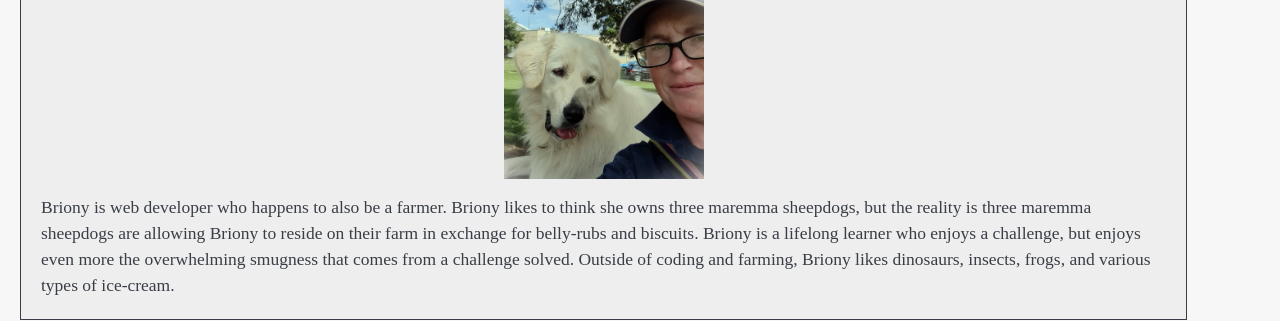
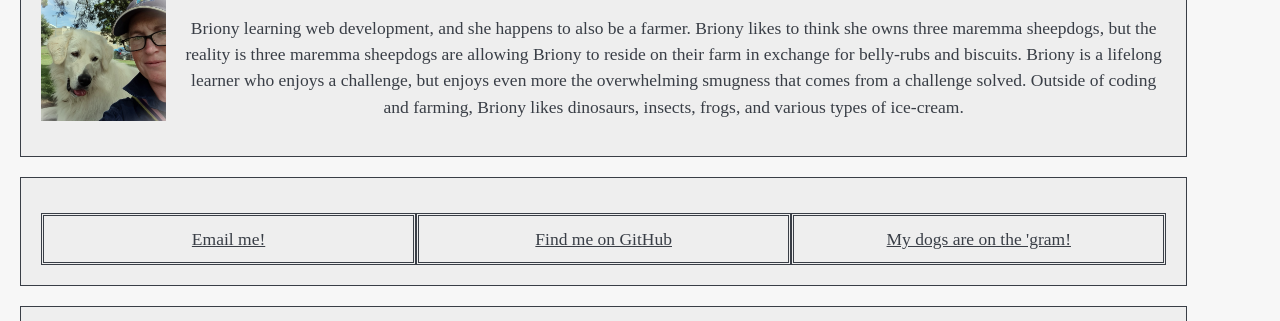
Before and after one commit to BuzWrecks/Portfolio, a plain HTML site: page index.html in a window 1280 px wide. Shown: the part 323-644 px from the top of the page. Drawn offline with Linux system fonts and the light colour scheme.

Commit message:
cleaned up html, removed unused images from assets file

```diff
--- a/assets/css/style.css
+++ b/assets/css/style.css
@@ -35,16 +35,22 @@ body {
 
 h2 {
   text-align: center;
+  margin-bottom: 15px;
 }
 
-.profile {
+.profile div {
   display: flex;
-  flex-direction: column;
+  flex-direction: row;
+  text-align: center;
+  align-items: center;
+}
+div img {
+  margin-right: 15px;
 }
 
 .avatar {
-  max-width: 200px;
-  max-height: 200px;
+  max-width: 125px;
+  max-height: 125px;
   align-self: center;
   margin-bottom: 15px;
 }
--- a/index.html
+++ b/index.html
@@ -24,16 +24,18 @@
             <section>
                 <div class="container profile" id="profile">
                     <h2>About Me</h2>
-                    <img src="assets/images/Profile.jpg" alt="woman with a dog" class="avatar"/>
-                    <p class="paragraph">
-                        Briony is web developer who happens to also be a farmer. Briony likes to think she owns three maremma sheepdogs, but the reality is three maremma sheepdogs are allowing Briony to reside on their farm in exchange for belly-rubs and biscuits. Briony is a lifelong learner who enjoys a challenge, but enjoys even more the overwhelming smugness that comes from a challenge solved. Outside of coding and farming, Briony likes dinosaurs, insects, frogs, and various types of ice-cream.
-                    </p>
+                    <div>
+                        <img src="assets/images/Profile.jpg" alt="woman with a dog" class="avatar"/>
+                        <p class="paragraph">
+                            Briony learning web development, and she happens to also be a farmer. Briony likes to think she owns three maremma sheepdogs, but the reality is three maremma sheepdogs are allowing Briony to reside on their farm in exchange for belly-rubs and biscuits. Briony is a lifelong learner who enjoys a challenge, but enjoys even more the overwhelming smugness that comes from a challenge solved. Outside of coding and farming, Briony likes dinosaurs, insects, frogs, and various types of ice-cream.
+                        </p>
+                    </div>
                 </div>
             </section>
             <section>
                 <div class="container contact" id="contact">
                     <ul>
-                        <li><a href="mailto:briony.sherrell@gmail.com">Email me! briony.sherrell@gmail.com</a></li>
+                        <li><a href="mailto:briony.sherrell@gmail.com">Email me!</a></li>
                         <li><a href="https://github.com/BuzWrecks">Find me on GitHub</a></li>
                         <li><a href="https://www.instagram.com/fluffytriooftrouble/">My dogs are on the 'gram!</a></li>
                     </ul>
```
Also changed, not shown: assets/images/JellyProfile.jpg (deleted), assets/images/backgroundimage.jpg (deleted), 1 other file.
